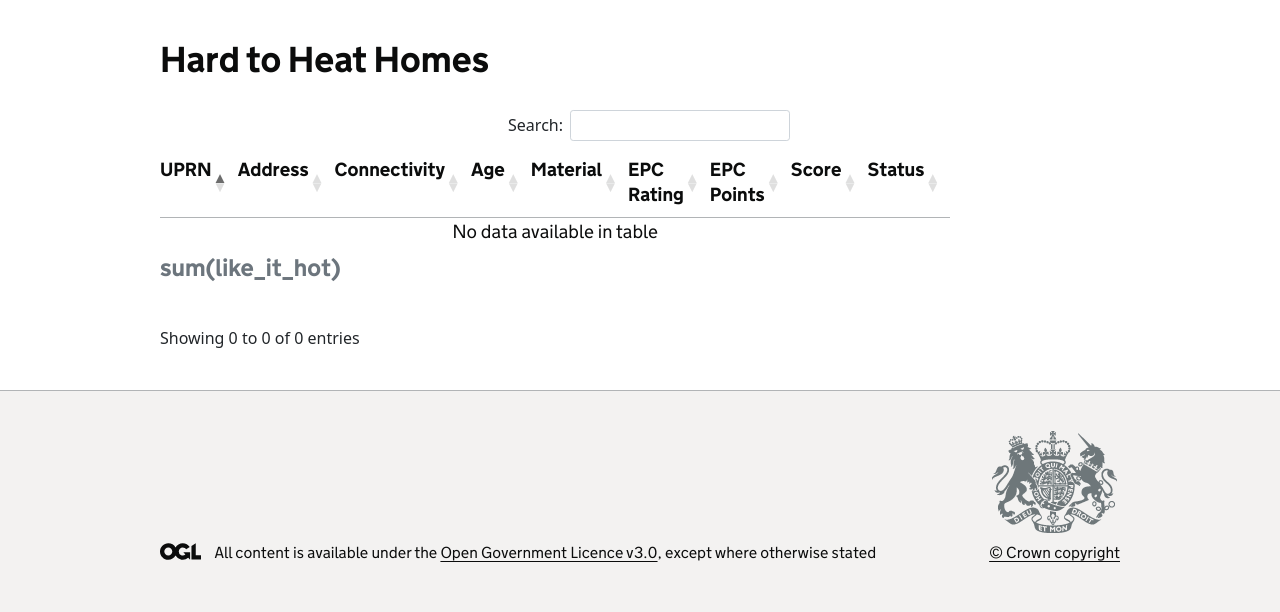
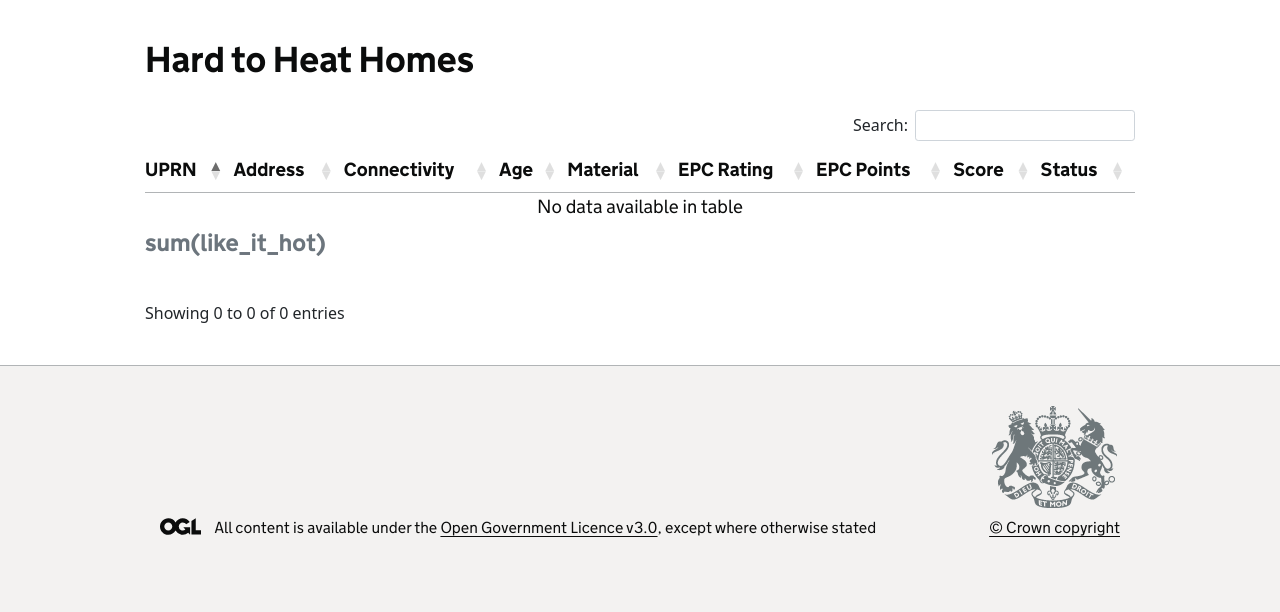
Before and after one commit to ptreedev/Hard_to_heat_homes_2.0, a Flask app: template templates/home.html in a window 1280 px wide. Shown: the part 60-672 px from the top of the page. Run offline with Flask 3, Linux system fonts and the light colour scheme; the template is opened without the code that fills it, so the values that code supplies are empty; some libraries are stand-ins or nearby versions.

Commit message:
REFACTOR: move search bar to the right

```diff
--- a/templates/home.html
+++ b/templates/home.html
@@ -56,7 +56,7 @@
     <main class="govuk-main-wrapper app-main-class" id="main-content">
 
       <div class="govuk-grid-row">
-        <div class="govuk-grid-column-two-thirds">
+        <div>
           <h1 class="govuk-heading-l">Hard to Heat Homes</h1>
           <table class="govuk-table govuk-table--small-text-until-tablet" id="data">
             <caption class="govuk-table__caption govuk-table__caption--m">sum(like_it_hot)</caption>
```
